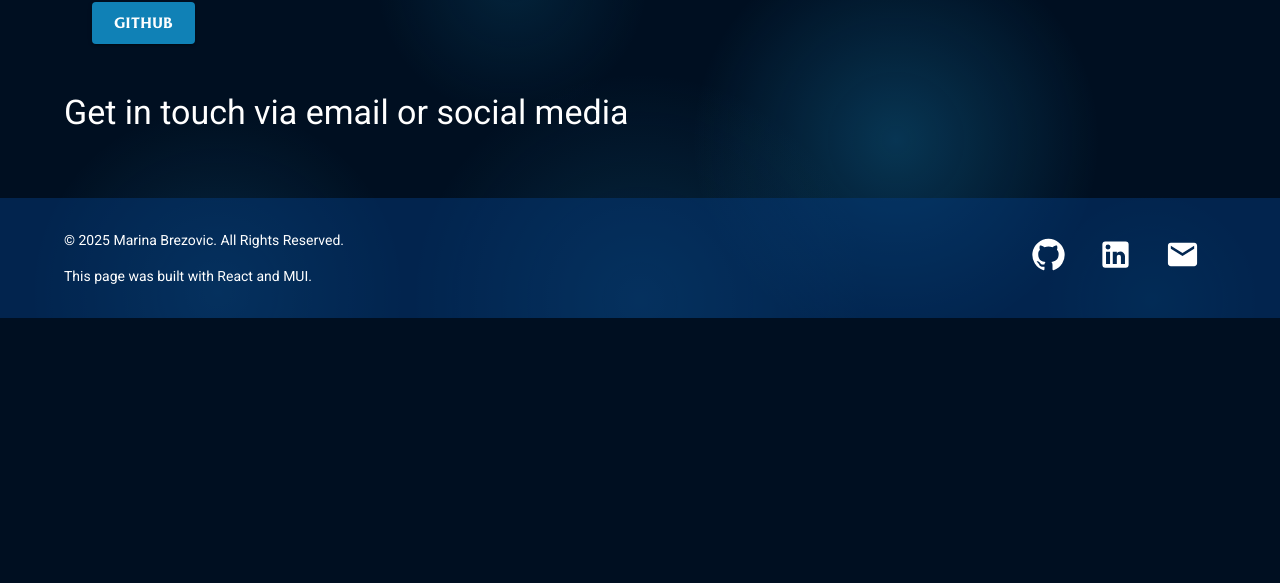
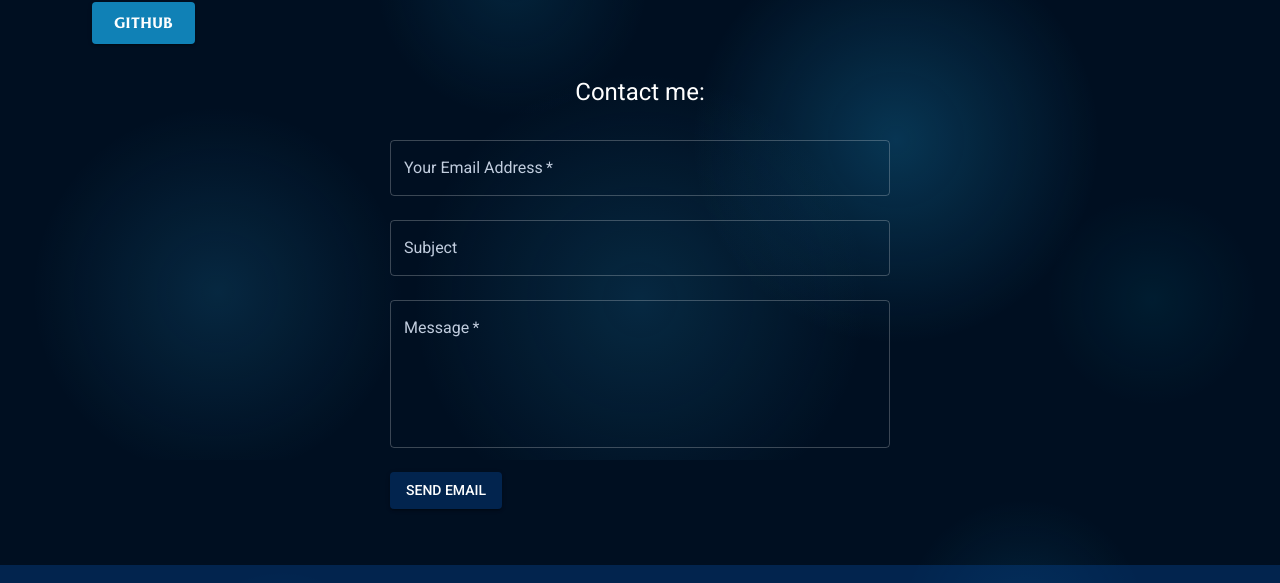
Before and after one commit to Flame787/Portfolio-page, a React (Create React App) app: page /contact in a window 1280 px wide. Shown: the part 1140-1723 px from the top of the page. Before the commit the page ends 1458 px from the top, so only its background shows below. Built offline with nearby package versions, Linux system fonts and the light colour scheme; a web font is replaced by a local one.

Commit message:
added ContactForm, testing needed

```diff
--- a/package.json
+++ b/package.json
@@ -12,6 +12,7 @@
     "@testing-library/react": "^16.3.0",
     "@testing-library/user-event": "^13.5.0",
     "date-fns": "^2.30.0",
+    "emailjs-com": "^3.2.0",
     "react": "^19.1.0",
     "react-dom": "^19.1.0",
     "react-router-dom": "^7.6.0",
--- a/src/pages/Contact.jsx
+++ b/src/pages/Contact.jsx
@@ -1,9 +1,34 @@
-import { Container, Typography, Box } from "@mui/material";
+import { TextField, Button, Container, Typography, Box } from "@mui/material";
 import { Link } from "react-router-dom";
 import CustomButton from "../components/CustomButton";
+import emailjs from "emailjs-com";
 
 export default function Contact() {
+  const sendEmail = (e) => {
+    e.preventDefault();
+
+    emailjs
+      .sendForm(
+        process.env.REACT_APP_EMAILJS_SERVICE_ID,
+        process.env.REACT_APP_EMAILJS_TEMPLATE_ID,
+        e.target,
+        process.env.REACT_APP_EMAILJS_PUBLIC_KEY
+      )
+      .then(
+        (result) => {
+          console.log("Email sent!", result.text);
+          alert("Email successfully sent!");
+          e.target.reset();
+        },
+        (error) => {
+          console.log("Failed to send email:", error.text);
+          alert("Failed to send email. Please try again later.");
+        }
+      );
+  };
+
   return (
+    <>
       <Container>
         <Typography variant="h4" sx={{ mt: 6, mb: 4 }}>
           About me
@@ -23,13 +48,13 @@ export default function Contact() {
             to enhance interactivity.
           </Typography>
           <Typography color="text.secondary" sx={{ marginBottom: 1 }}>
-          I enjoy working with modern libraries like React Router and Redux, as
-          well as frameworks like Bootstrap, Express.js, and tools such as Git,
-          GitHub, SCSS, Material-UI (MUI), Webpack, Vite and Jira.
+            I enjoy working with modern libraries like React Router and Redux,
+            as well as frameworks like Bootstrap, Express.js, and tools such as
+            Git, GitHub, SCSS, Material-UI (MUI), Webpack, Vite and Jira.
           </Typography>
           <Typography color="text.secondary" sx={{ marginBottom: 1 }}>
-          My goal is to build scalable, modern front-end apps by following best
-          practices and writing modular, easily maintainable code.
+            My goal is to build scalable, modern front-end apps by following
+            best practices and writing modular, easily maintainable code.
           </Typography>
         </Box>
         <Typography variant="h5" sx={{ mt: 6, mb: 4 }}>
@@ -97,9 +122,47 @@ export default function Contact() {
           </CustomButton>
         </Box>
 
-      <Typography variant="h4" sx={{ mt: 6, mb: 4 }}>
+        {/* <Typography variant="h4" sx={{ mt: 6, mb: 4 }}>
           Get in touch via email or social media
+        </Typography> */}
+      </Container>
+
+      <Box
+        component="form"
+        onSubmit={sendEmail}
+        sx={{ maxWidth: 500, mx: "auto", mt: 4 }}
+      >
+        <Typography variant="h5" mb={2} sx={{ textAlign: "center" }}>
+          Contact me:
         </Typography>
-    </Container>
+        <TextField
+          fullWidth
+          required
+          label="Your Email Address"
+          name="user_email"
+          type="email"
+          margin="normal"
+        />
+        <TextField
+          fullWidth
+        //   required
+          label="Subject"
+          name="subject"
+          margin="normal"
+        />
+        <TextField
+          fullWidth
+          required
+          label="Message"
+          name="message"
+          multiline
+          rows={5}
+          margin="normal"
+        />
+        <Button type="submit" variant="contained" sx={{ mt: 2, mb: 3 }}>
+          Send Email
+        </Button>
+      </Box>
+    </>
   );
 }
```
Also changed, not shown: src/components/ContactForm.jsx (added, +37 -0 lines), 2 other files (tests, documents, lock files or other folders). Lines whose indentation alone changed are shown as unchanged.
